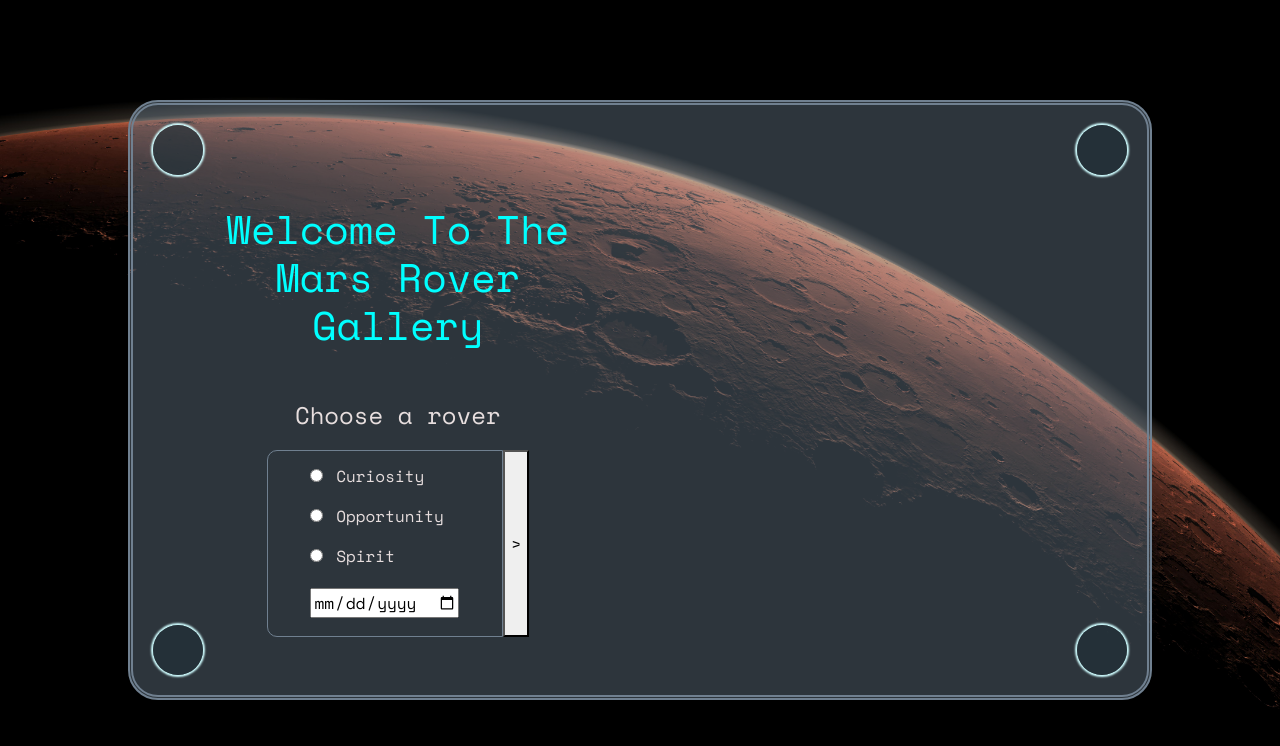
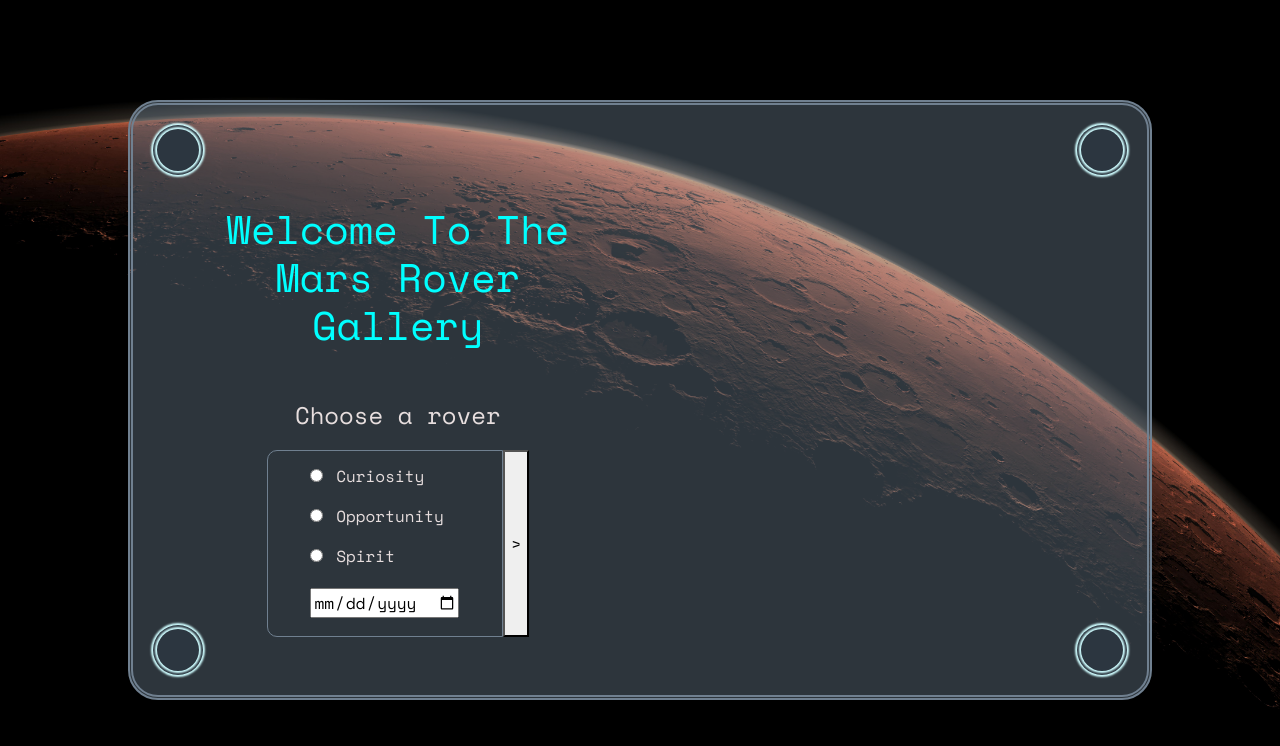
Before and after one commit to MBajor14/Mars_Rover_Photo_Station, a React (Create React App) app: page / in a window 1280 px wide. Shown: the top 746 px of the page. Built offline with nearby package versions, Linux system fonts and the light colour scheme.

Commit message:
Changed style of ui bracket mounts

```diff
--- a/src/components/ui_decorations/UI_Mount_Pair.js
+++ b/src/components/ui_decorations/UI_Mount_Pair.js
@@ -2,8 +2,12 @@ import React from 'react';
 
 const UI_Mount_Pair = () => (
     <div className="ui_mount">
-        <div className="ui_mount_bracket" />
-        <div className="ui_mount_bracket" />
+        <div className="ui_mount_bracket_outer">
+            <div className="ui_mount_bracket_inner" />
+        </div>
+        <div className="ui_mount_bracket_outer">
+            <div className="ui_mount_bracket_inner" />
+        </div>
     </div>
 );
 
--- a/src/style/sass/style.scss
+++ b/src/style/sass/style.scss
@@ -43,11 +43,22 @@ body{
     flex-direction: column;
     justify-content: space-between;
 
-    .ui_mount_bracket{
-        background-color: rgba(31, 47, 54, 0.65);
+    .ui_mount_bracket_outer{
+        background-color: rgb(44, 54, 64);
+        //background: url('../img/texture_metal.png') center center no-repeat;
         width: 50px;
         height: 50px;
+        padding: 4px;
         border-radius: 50%;
         box-shadow: #cffdff 0 0 2px 2px;
+
+        .ui_mount_bracket_inner{
+            width: 100%;
+            height: 100%;
+            //background-color: #cffdff;
+            border-radius: 50%;
+            box-shadow: #cffdff 0 0 2px 2px;
+            //box-shadow: red 0 0 2px 2px;
+        }
     }
 }
--- a/src/style/style.css
+++ b/src/style/style.css
@@ -92,10 +92,17 @@ body {
   flex-direction: column;
   justify-content: space-between;
 }
-.ui_mount .ui_mount_bracket {
-  background-color: rgba(31, 47, 54, 0.65);
+.ui_mount .ui_mount_bracket_outer {
+  background-color: #2c3640;
   width: 50px;
   height: 50px;
+  padding: 4px;
+  border-radius: 50%;
+  box-shadow: #cffdff 0 0 2px 2px;
+}
+.ui_mount .ui_mount_bracket_outer .ui_mount_bracket_inner {
+  width: 100%;
+  height: 100%;
   border-radius: 50%;
   box-shadow: #cffdff 0 0 2px 2px;
 }
```
Also changed, not shown: src/img/texture_metal.png (added), 1 other file (tests, documents, lock files or other folders).
